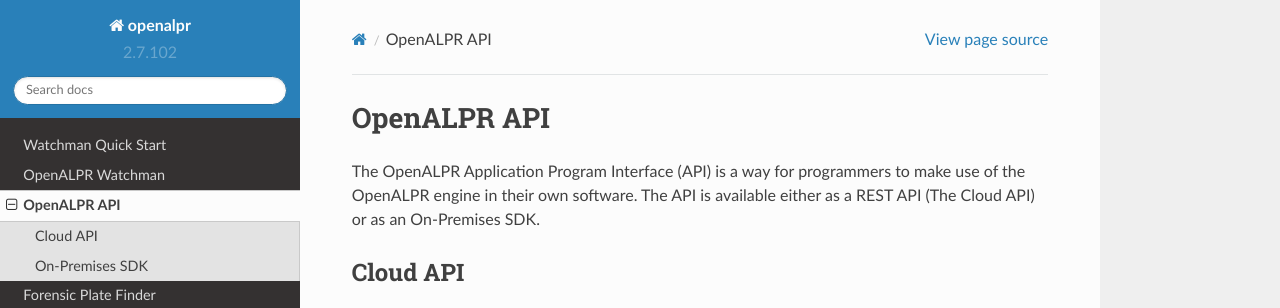
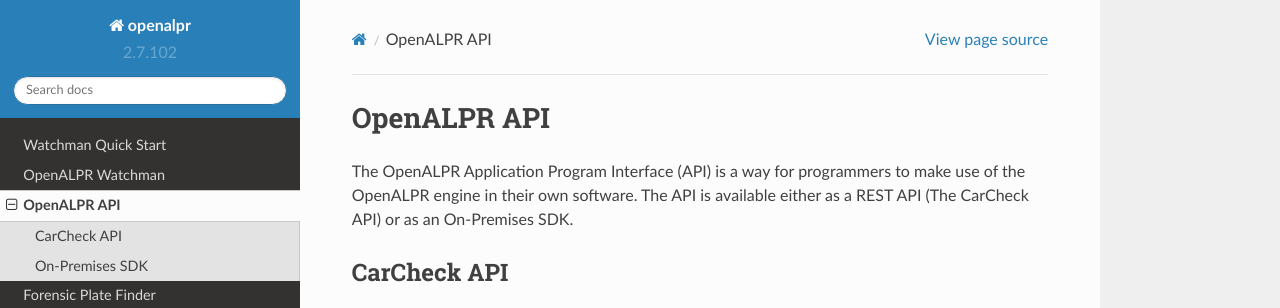
Before and after one commit to openalpr/doc, a Sphinx documentation site: the page built from source/api.rst, in a window 1280 px wide, cut to the strip 0-308 px from the top of the page. Built offline with Sphinx 7.4.7 and the Read the Docs theme 2.0.0, drawn with Linux system fonts in a browser that asks for light colours.

Commit message:
Renamed Cloud API to CarCheck API

```diff
--- a/source/api.rst
+++ b/source/api.rst
@@ -3,9 +3,9 @@
 OpenALPR API
 ********************
 
-The OpenALPR Application Program Interface (API) is a way for programmers to make use of the OpenALPR engine in their own software.  The API is available either as a REST API (The Cloud API) or as an On-Premises SDK.
+The OpenALPR Application Program Interface (API) is a way for programmers to make use of the OpenALPR engine in their own software.  The API is available either as a REST API (The CarCheck API) or as an On-Premises SDK.
 
-Cloud API
+CarCheck API
 =================================
 
 .. include:: cloud_api.include
--- a/source/cloudapi.yaml
+++ b/source/cloudapi.yaml
@@ -2,9 +2,9 @@
 
 info:
   version: "2.0.1"
-  title: OpenALPR Cloud API
+  title: OpenALPR CarCheck API
   description: |
-    The OpenALPR Cloud API allows you to send images to the cloud for processing.
+    The OpenALPR CarCheck API allows you to send images to the cloud for processing.
     The image will be analyzed for license plates and vehicle make/models.  The results
     are returned in JSON format
 
```
Also changed, not shown: 1 other file.
